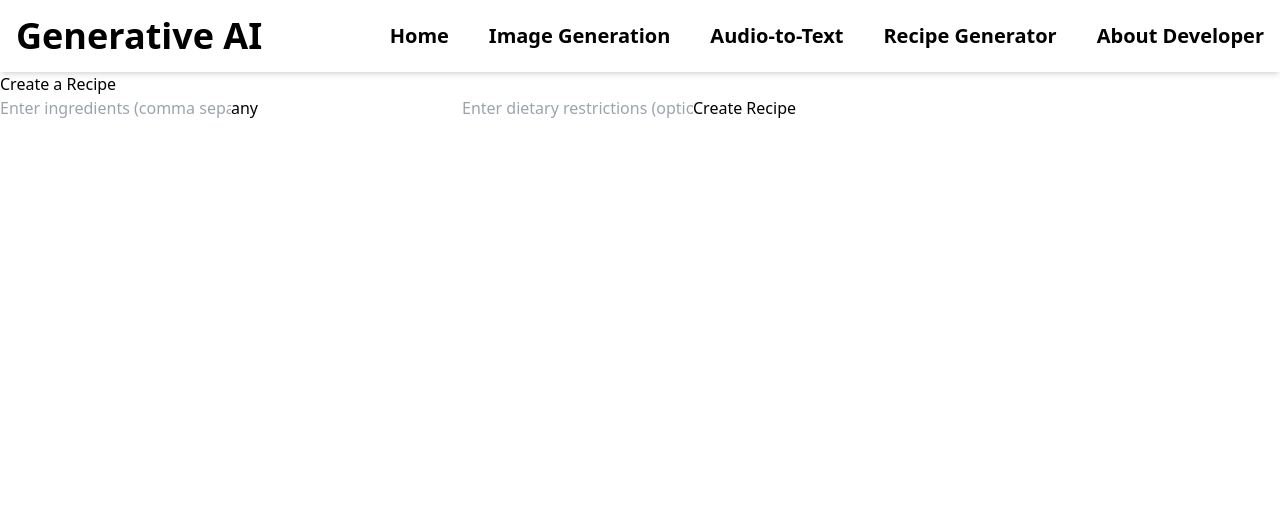
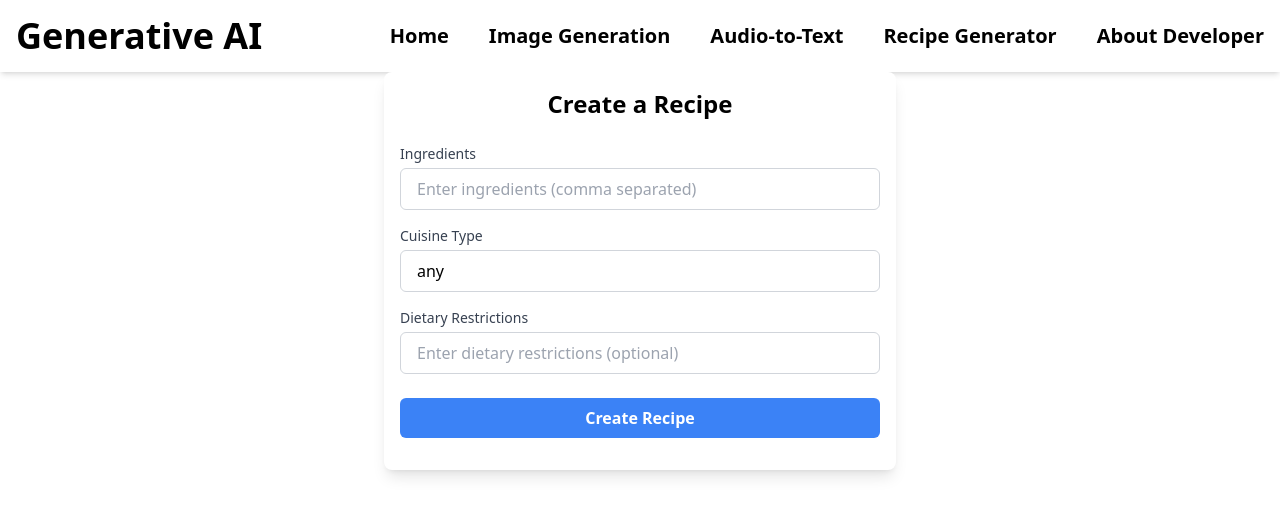
Before and after one commit to rahulpannati513/React-AI, a React (Vite) app: page /recipe in a window 1280 px wide. Shown: the top 516 px of the page. Built offline with nearby package versions, Linux system fonts and the light colour scheme; no server answers.

Commit message:
updated Recipe

```diff
--- a/src/components/RecipeUploader.jsx
+++ b/src/components/RecipeUploader.jsx
@@ -1,6 +1,6 @@
-import React, { useState } from "react";
+import { useState } from "react";
 
-function RecipeGenerator() {
+function RecipeUploader() {
   const [ingredients, setIngredients] = useState("");
   const [cuisine, setCuisine] = useState("any");
   const [dietaryRestrictions, setDietaryRestrictions] = useState("");
@@ -38,50 +38,92 @@ function RecipeGenerator() {
   };
 
   return (
-    <div>
-      <h2>Create a Recipe</h2>
+    <div className="max-w-lg mx-auto p-4 bg-white rounded-lg shadow-lg">
+      <h2 className="text-2xl font-bold text-center mb-6">Create a Recipe</h2>
 
       {/* Ingredients Input */}
+      <div className="mb-4">
+        <label
+          className="block text-sm font-medium text-gray-700"
+          htmlFor="ingredients"
+        >
+          Ingredients
+        </label>
         <input
+          id="ingredients"
           type="text"
           value={ingredients}
           onChange={(e) => setIngredients(e.target.value)}
           placeholder="Enter ingredients (comma separated)"
+          className="w-full px-4 py-2 mt-1 border border-gray-300 rounded-md focus:outline-none focus:ring-2 focus:ring-blue-400"
         />
+      </div>
 
       {/* Cuisine Input */}
+      <div className="mb-4">
+        <label
+          className="block text-sm font-medium text-gray-700"
+          htmlFor="cuisine"
+        >
+          Cuisine Type
+        </label>
         <input
+          id="cuisine"
           type="text"
           value={cuisine}
           onChange={(e) => setCuisine(e.target.value)}
           placeholder="Enter cuisine type (optional)"
+          className="w-full px-4 py-2 mt-1 border border-gray-300 rounded-md focus:outline-none focus:ring-2 focus:ring-blue-400"
         />
+      </div>
 
       {/* Dietary Restrictions Input */}
+      <div className="mb-6">
+        <label
+          className="block text-sm font-medium text-gray-700"
+          htmlFor="dietaryRestrictions"
+        >
+          Dietary Restrictions
+        </label>
         <input
+          id="dietaryRestrictions"
           type="text"
           value={dietaryRestrictions}
           onChange={(e) => setDietaryRestrictions(e.target.value)}
           placeholder="Enter dietary restrictions (optional)"
+          className="w-full px-4 py-2 mt-1 border border-gray-300 rounded-md focus:outline-none focus:ring-2 focus:ring-blue-400"
         />
+      </div>
 
       {/* Create Recipe Button */}
-      <button onClick={createRecipe} disabled={loading}>
+      <div className="mb-4">
+        <button
+          onClick={createRecipe}
+          disabled={loading}
+          className={`w-full py-2 px-4 bg-blue-500 text-white font-semibold rounded-md hover:bg-blue-600 transition duration-200 focus:outline-none ${
+            loading ? "opacity-50 cursor-not-allowed" : ""
+          }`}
+        >
           {loading ? "Creating..." : "Create Recipe"}
         </button>
+      </div>
 
       {/* Error Message */}
-      {error && <p style={{ color: "red" }}>{error}</p>}
+      {error && <p className="text-red-500 text-sm text-center">{error}</p>}
 
       {/* Recipe Output */}
       {recipe && !loading && (
-        <div className="output">
-          <h3>Generated Recipe:</h3>
-          <pre className="recipe-text">{recipe}</pre>
+        <div className="mt-6">
+          <h3 className="text-xl font-semibold text-center mb-4">
+            Generated Recipe
+          </h3>
+          <pre className="bg-gray-100 p-4 rounded-md border border-gray-300">
+            {recipe}
+          </pre>
         </div>
       )}
     </div>
   );
 }
 
-export default RecipeGenerator;
+export default RecipeUploader;
```
Lines whose indentation alone changed are shown as unchanged.
